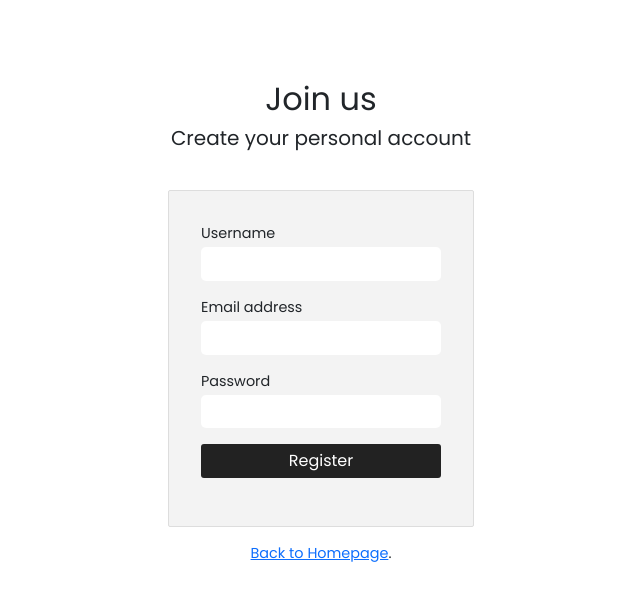
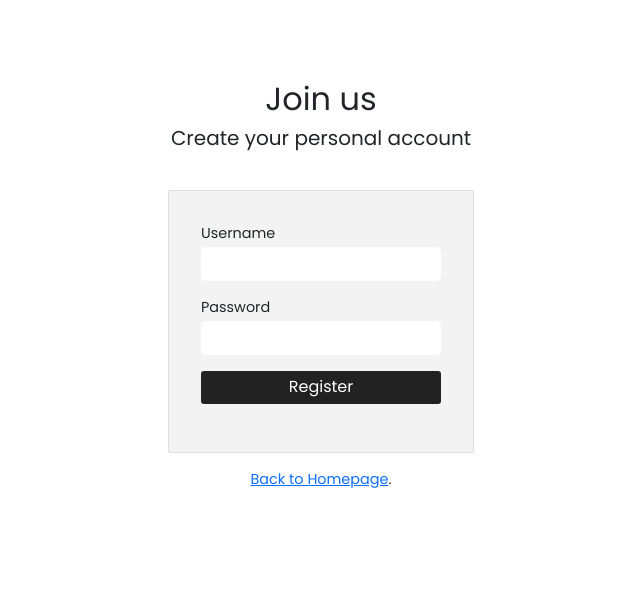
Before and after one commit to xFastas/COSC412_PROJECT, a React (Create React App) app in the folder client/: page /register in a window 1280 px wide. Shown: the top 600 px of the page, without its empty margins (319-959 px from the left). Built offline with nearby package versions, Linux system fonts and the light colour scheme.

Commit message:
Removed Email from User Credentials

```diff
--- a/client/src/App.js
+++ b/client/src/App.js
@@ -18,7 +18,6 @@ export default function App() {
                 <Routes>
                     <Route path="/login" element={ <LoginPage/> } />
                     <Route path="/register" element={ <RegisterPage/> } />
-                    <Route path="/forget-password" element={ <ForgetPasswordPage/> } />
                     <Route path="/home" element={ <HomePage/> } />
                     <Route exact path="/result" element={ <ResultsPage/> } />
                     <Route exact path="/" element={ <LandingPage/> } />
--- a/client/src/components/pages/LoginPage.js
+++ b/client/src/components/pages/LoginPage.js
@@ -19,8 +19,6 @@ export default function LoginPage() {
                     </p>
                     <p className=''>
                         <button id="sub_btn" type="submit">Login</button>
-                        <Link to="/forget-password"><label className="right-label position-absolute top-50 start-50 translate-middle">Forget password?</label></Link>
-
                     </p>
                 </form>
                 <footer>
--- a/client/src/components/pages/RegisterPage.js
+++ b/client/src/components/pages/RegisterPage.js
@@ -15,10 +15,6 @@ export default function SignUpPage() {
                     <input type="text" name="first_name" required />
                 </p>
                 <p>
-                    <label>Email address</label><br/>
-                    <input type="email" name="email" required />
-                </p>
-                <p>
                     <label>Password</label><br/>
                     <input type="password" name="password" requiredc />
                 </p>
```
